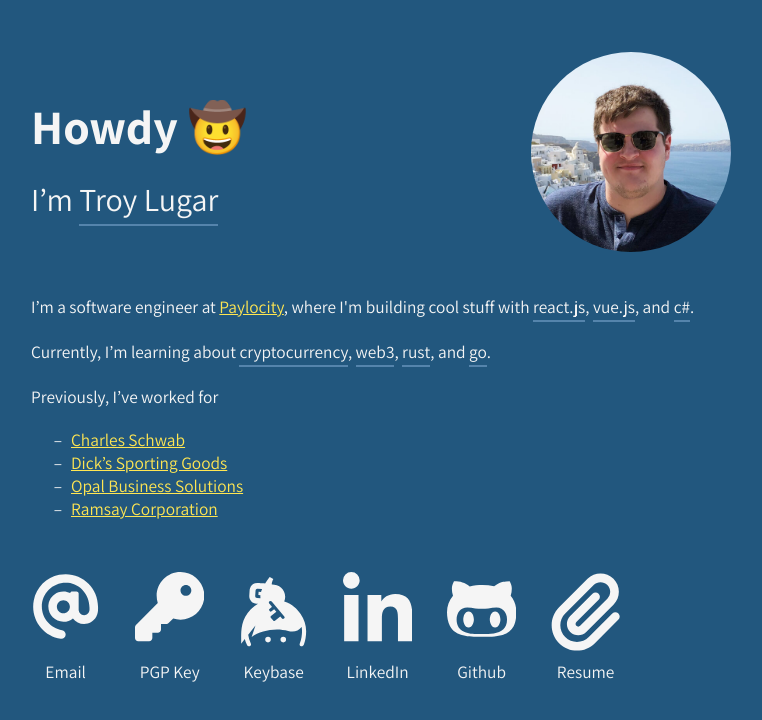
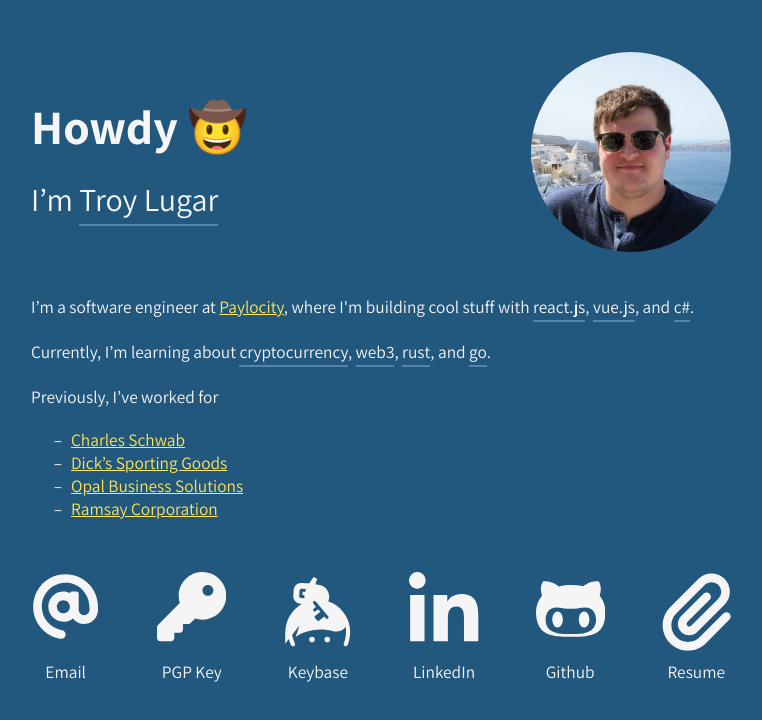
Before and after one commit to troylugar/troylugar.github.io, a plain HTML site: page index.html in a window 1280 px wide. Shown: the whole page, without its empty margins (259-1021 px from the left). Drawn offline with Linux system fonts and the light colour scheme.

Commit message:
socials flex space-between

```diff
--- a/index.html
+++ b/index.html
@@ -55,7 +55,8 @@
         margin-top: 3em;
         display: flex;
         align-items: stretch;
-        column-gap: 2em;
+        justify-content: space-between;
+        gap: 2em;
         overflow-x: auto;
       }
       #socials > a {
```
